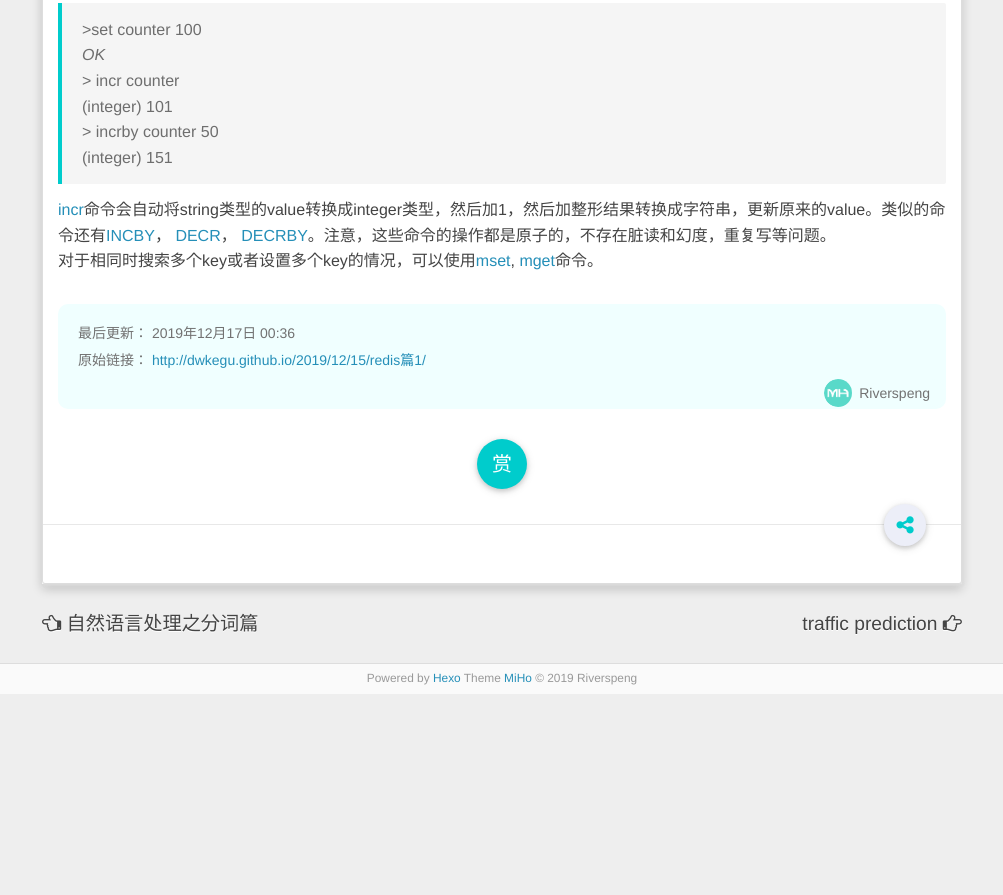
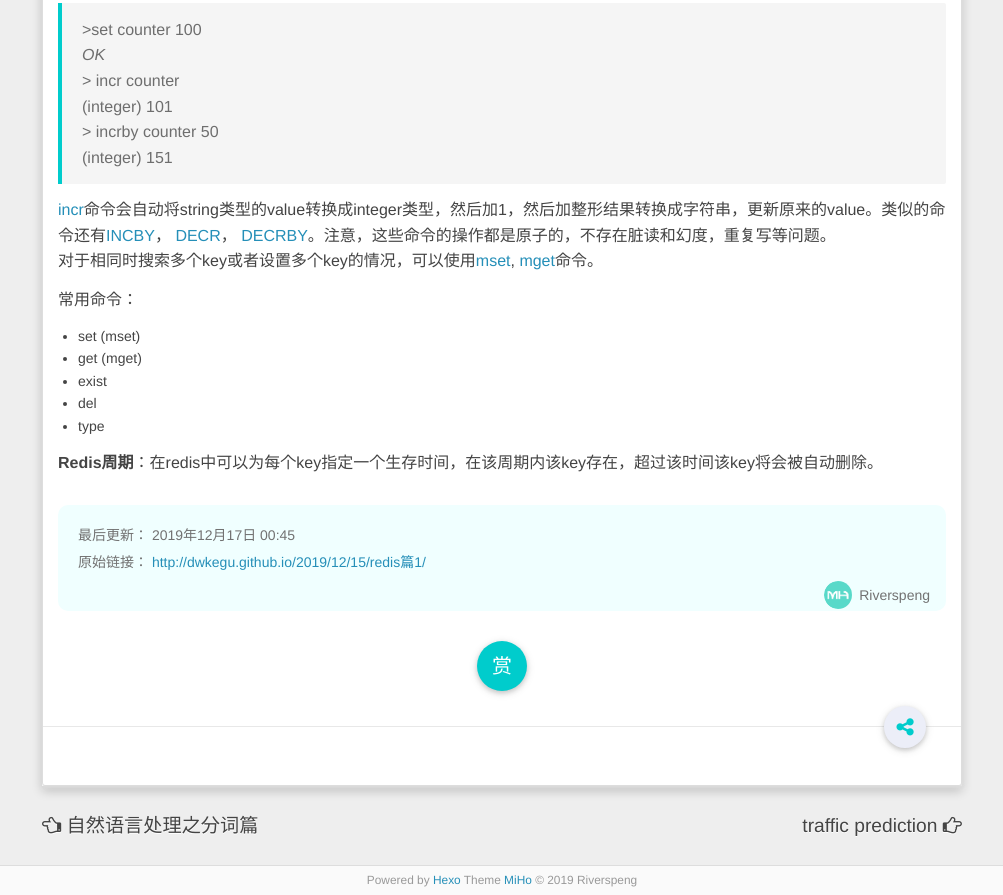
Before and after one commit to dwkegu/dwkegu.github.io, a plain HTML site: page 2019/12/15/redis篇1/index.html in a window 1280 px wide. Shown: the part 1862-2757 px from the top of the page, without its empty margins (138-1141 px from the left). Before the commit the page ends 2556 px from the top, so only its background shows below. Drawn offline with nearby package versions, Linux system fonts and the light colour scheme; some packages are replaced by stand-ins of ours; a script that the page names is missing.

Commit message:
Site updated: 2019-12-18 00:47:59

```diff
--- a/2019/12/15/redis篇1/index.html
+++ b/2019/12/15/redis篇1/index.html
@@ -15,7 +15,7 @@
 <meta property="og:site_name" content="DayDream_Blog">
 <meta property="og:description" content="redis基础介绍主要介绍redis原理基础和架构。 Redis是一款C语言开发的key-Struct pair的高性能内存数据库。Redis的特点主要是速度快，存在于内存中，也可以持久化，支持多种数据类型，支持多种语言的客户端，也支持发布订阅、Lua脚本、事务、Pipeline等功能。 这里我们罗列一下redis性能数据：   读写速度 千万次/秒 单线程网络请求（可以开启多线程）   持久化方">
 <meta property="og:locale" content="zh">
-<meta property="og:updated_time" content="2019-12-16T16:36:11.810Z">
+<meta property="og:updated_time" content="2019-12-16T16:45:00.003Z">
 <meta name="twitter:card" content="summary">
 <meta name="twitter:title" content="redis篇1">
 <meta name="twitter:description" content="redis基础介绍主要介绍redis原理基础和架构。 Redis是一款C语言开发的key-Struct pair的高性能内存数据库。Redis的特点主要是速度快，存在于内存中，也可以持久化，支持多种数据类型，支持多种语言的客户端，也支持发布订阅、Lua脚本、事务、Pipeline等功能。 这里我们罗列一下redis性能数据：   读写速度 千万次/秒 单线程网络请求（可以开启多线程）   持久化方">
@@ -181,10 +181,19 @@
 <p>&gt;set counter 100<br><em>OK</em><br>&gt; incr counter<br>(integer) 101<br>&gt; incrby counter 50<br>(integer) 151</p>
 </blockquote>
 <p><a href="https://redis.io/commands/incr" target="_blank" rel="noopener">incr</a>命令会自动将string类型的value转换成integer类型，然后加1，然后加整形结果转换成字符串，更新原来的value。类似的命令还有<a href="https://redis.io/commands/incrby" target="_blank" rel="noopener">INCBY</a>， <a href="https://redis.io/commands/decr" target="_blank" rel="noopener">DECR</a>， <a href="https://redis.io/commands/decrby" target="_blank" rel="noopener">DECRBY</a>。注意，这些命令的操作都是原子的，不存在脏读和幻度，重复写等问题。<br>对于相同时搜索多个key或者设置多个key的情况，可以使用<a href="https://redis.io/commands/mset" target="_blank" rel="noopener">mset</a>, <a href="https://redis.io/commands/mget" target="_blank" rel="noopener">mget</a>命令。</p>
+<p>常用命令：</p>
+<ul>
+<li>set (mset)</li>
+<li>get (mget)</li>
+<li>exist</li>
+<li>del</li>
+<li>type</li>
+</ul>
+<p><strong>Redis周期</strong>：在redis中可以为每个key指定一个生存时间，在该周期内该key存在，超过该时间该key将会被自动删除。</p>
 
             <div class="post-copyright">
     <div class="content">
-        <p>最后更新： 2019年12月17日 00:36</p>
+        <p>最后更新： 2019年12月17日 00:45</p>
         <p>原始链接： <a class="post-url" href="/2019/12/15/redis篇1/" title="redis篇1">http://dwkegu.github.io/2019/12/15/redis篇1/</a></p>
         <footer>
             <a href="http://dwkegu.github.io">
```
Also changed, not shown: content.json (+1 -1 lines).
